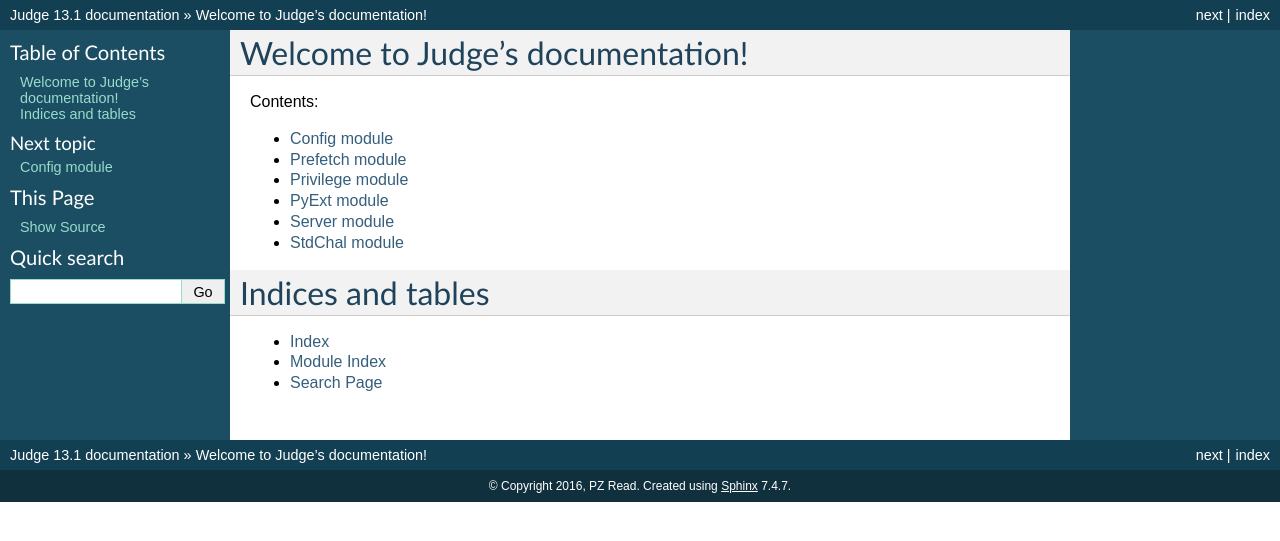
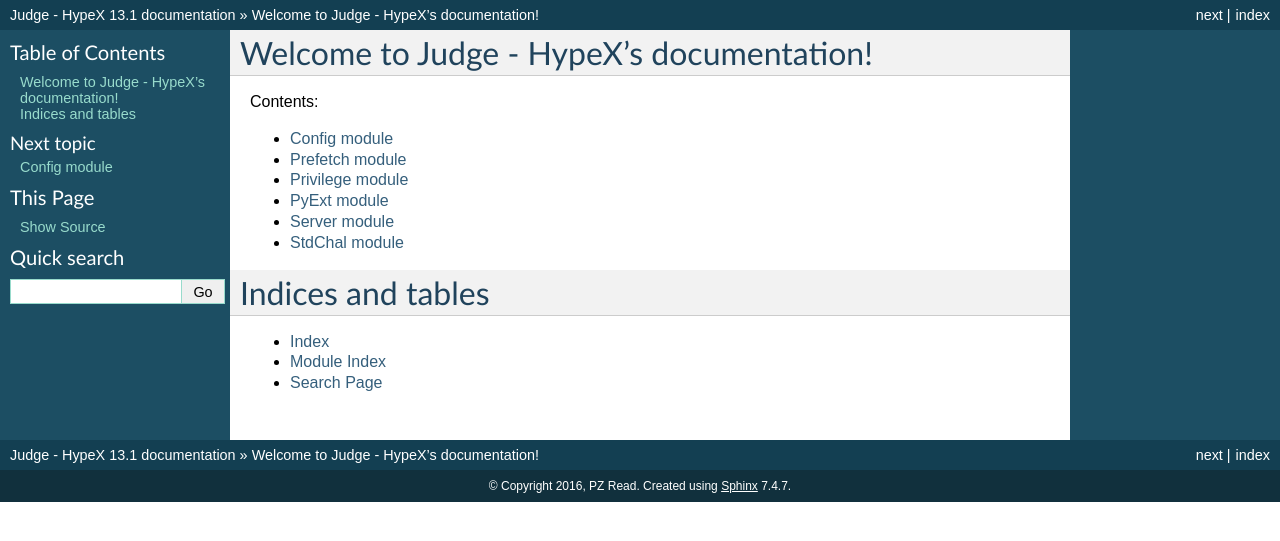
Before and after one commit to pzread/judge, a Sphinx documentation site: the page built from docs/index.rst, in a window 1280 px wide. Shown: the top 541 px of the page. Built offline with Sphinx 7.4.7, drawn with Linux system fonts in a browser that asks for light colours.

Commit message:
Update docs
Update theme

```diff
--- a/docs/conf.py
+++ b/docs/conf.py
@@ -1,8 +1,8 @@
 #!/usr/bin/env python3
 # -*- coding: utf-8 -*-
 #
-# Judge documentation build configuration file, created by
-# sphinx-quickstart on Tue Feb 23 00:37:49 2016.
+# Judge - HypeX documentation build configuration file, created by
+# sphinx-quickstart on Tue Feb 23 01:02:44 2016.
 #
 # This file is execfile()d with the current directory set to its
 # containing dir.
@@ -31,6 +31,7 @@ sys.path.insert(0, os.path.abspath('..'))
 # ones.
 extensions = [
     'sphinx.ext.autodoc',
+    'sphinx.ext.napoleon',
     'sphinx.ext.todo',
     'sphinx.ext.viewcode',
 ]
@@ -50,7 +51,7 @@ source_suffix = '.rst'
 master_doc = 'index'
 
 # General information about the project.
-project = 'Judge'
+project = 'Judge - HypeX'
 copyright = '2016, PZ Read'
 author = 'PZ Read'
 
@@ -204,7 +205,7 @@ html_static_path = ['_static']
 #html_search_scorer = 'scorer.js'
 
 # Output file base name for HTML help builder.
-htmlhelp_basename = 'Judgedoc'
+htmlhelp_basename = 'Judge-HypeXdoc'
 
 # -- Options for LaTeX output ---------------------------------------------
 
@@ -226,7 +227,7 @@ latex_elements = {
 # (source start file, target name, title,
 #  author, documentclass [howto, manual, or own class]).
 latex_documents = [
-    (master_doc, 'Judge.tex', 'Judge Documentation',
+    (master_doc, 'Judge-HypeX.tex', 'Judge - HypeX Documentation',
      'PZ Read', 'manual'),
 ]
 
@@ -256,7 +257,7 @@ latex_documents = [
 # One entry per manual page. List of tuples
 # (source start file, name, description, authors, manual section).
 man_pages = [
-    (master_doc, 'judge', 'Judge Documentation',
+    (master_doc, 'judge-hypex', 'Judge - HypeX Documentation',
      [author], 1)
 ]
 
@@ -270,8 +271,8 @@ man_pages = [
 # (source start file, target name, title, author,
 #  dir menu entry, description, category)
 texinfo_documents = [
-    (master_doc, 'Judge', 'Judge Documentation',
-     author, 'Judge', 'One line description of project.',
+    (master_doc, 'Judge-HypeX', 'Judge - HypeX Documentation',
+     author, 'Judge-HypeX', 'One line description of project.',
      'Miscellaneous'),
 ]
 
--- a/docs/index.rst
+++ b/docs/index.rst
@@ -1,10 +1,10 @@
-.. Judge documentation master file, created by
-   sphinx-quickstart on Tue Feb 23 00:37:49 2016.
+.. Judge - HypeX documentation master file, created by
+   sphinx-quickstart on Tue Feb 23 01:02:44 2016.
    You can adapt this file completely to your liking, but it should at least
    contain the root `toctree` directive.
 
-Welcome to Judge's documentation!
-=================================
+Welcome to Judge - HypeX's documentation!
+=========================================
 
 Contents:
 
```
Also changed, not shown: 2 other files.
